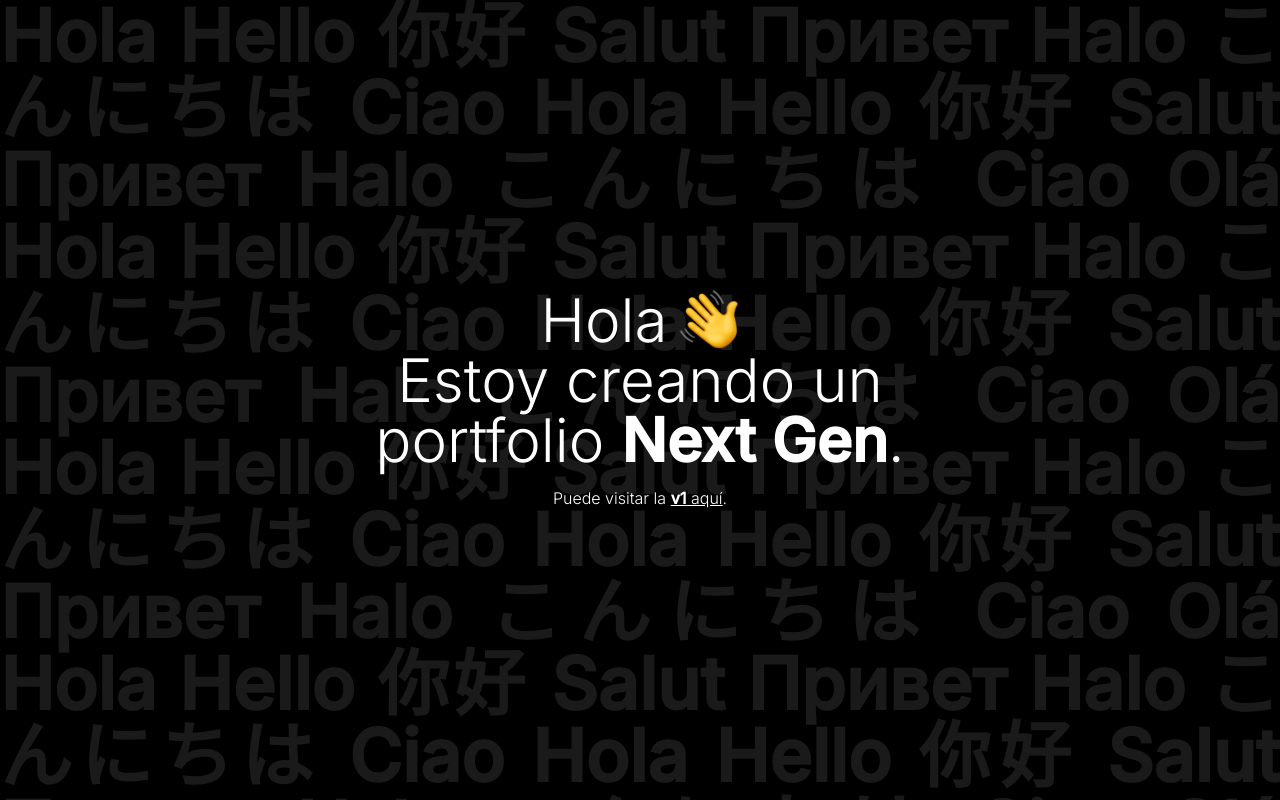
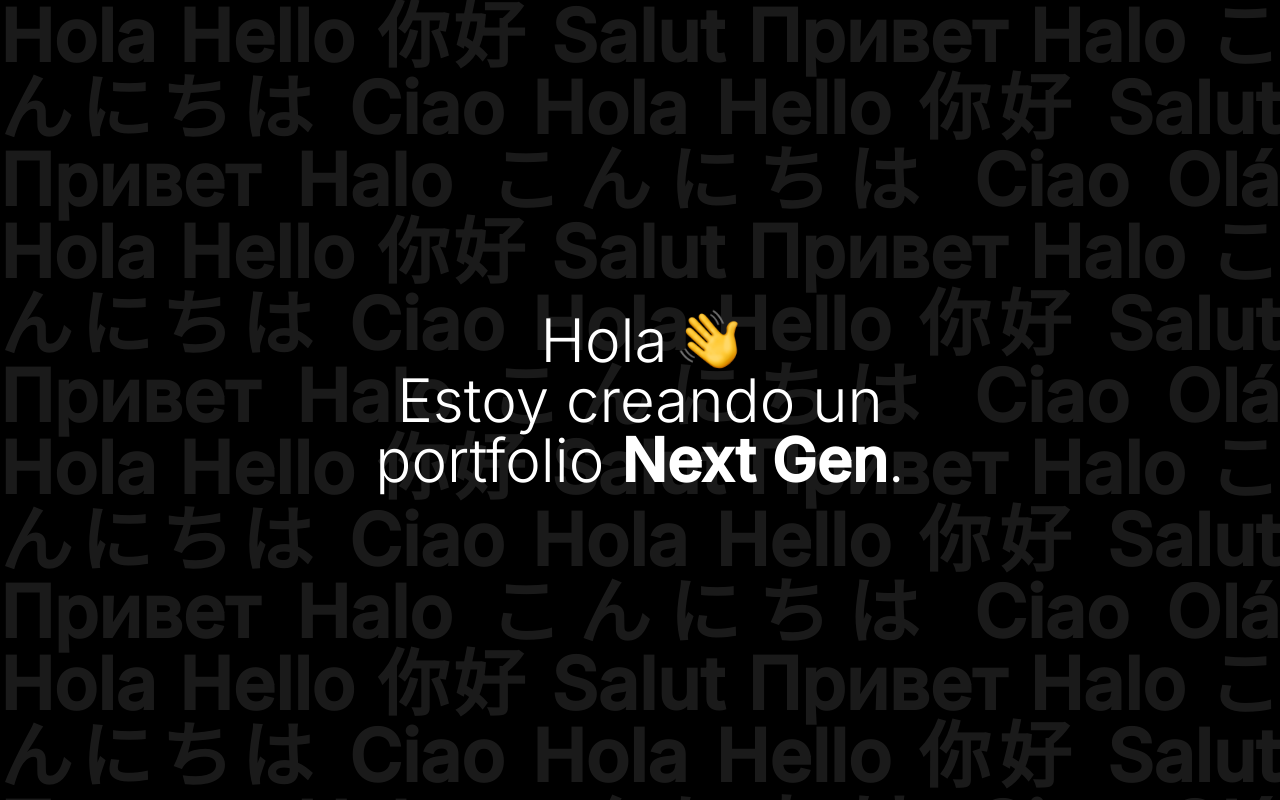
Before and after one commit to renzodamgo/portfoliov3, a Next.js app: page / in a window 1280 px wide. Built offline with nearby package versions, Linux system fonts and the light colour scheme.

Commit message:
Hide v1 bc is not working anymore

```diff
--- a/src/pages/index.tsx
+++ b/src/pages/index.tsx
@@ -29,7 +29,7 @@ const Home: NextPage = () => {
 							Estoy creando un portfolio{' '}
 							<span className="font-semibold">Next Gen</span>.
 						</h1>
-						<p className=" animate-appear z-10">
+						{/* <p className=" animate-appear z-10">
 							Puede visitar la{' '}
 							<a
 								className=" underline"
@@ -39,7 +39,7 @@ const Home: NextPage = () => {
 								<span className=" font-semibold">v1</span> aquí
 							</a>
 							.
-						</p>
+						</p> */}
 						<div className="absolute top-0 left-0 text-4xl md:text-7xl font-bold opacity-10 text-justify h-screen w-screen overflow-hidden z-1 select-none">
 							Hola Hello 你好 Salut Привет Halo こんにちは Ciao Hola Hello 你好
 							Salut Привет Halo こんにちは Ciao Olá Hola Hello 你好 Salut Привет
```
